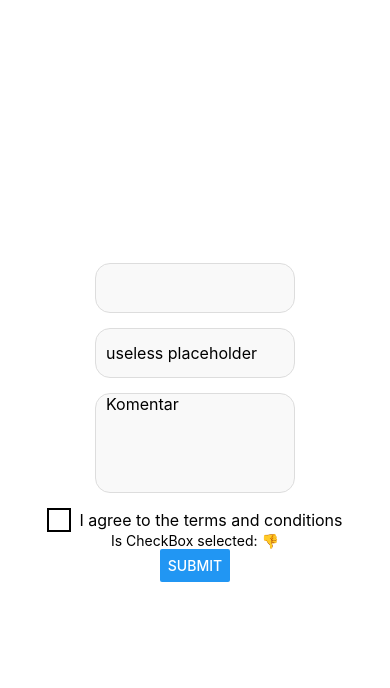
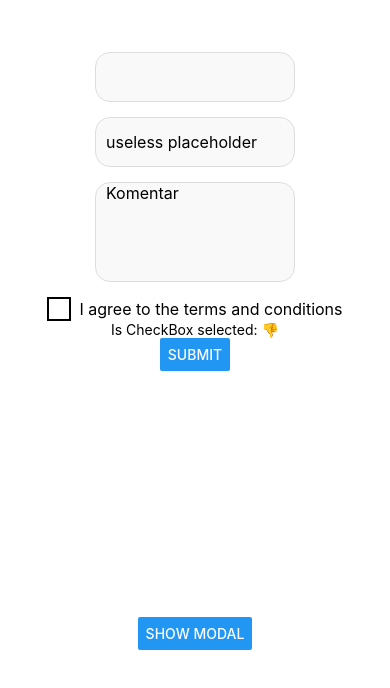
Before and after one commit to nadindakalila/mobile-walled, a React Native app: screen / in a window 390 px wide. Shown: the top 688 px of the page. Built offline with nearby package versions, Linux system fonts and the light colour scheme.

Commit message:
modal defined

```diff
--- a/App.js
+++ b/App.js
@@ -3,6 +3,7 @@ import { StyleSheet, Text, View, Image, ImageBackground, ScrollView, Button, Saf
 import Box from './components/Box';
 import Form from './components/Form';
 import React, {useState} from 'react';
+import ModalComp from './components/Modal';
 
 
 
@@ -10,6 +11,7 @@ export default function App() {
   return (
       <SafeAreaView style={styles.container}>
         <Form></Form>
+        <ModalComp></ModalComp>
       </SafeAreaView>
   );
 }
--- /dev/null
+++ b/components/Modal.js
@@ -0,0 +1,50 @@
+import React, {useState} from 'react';
+import {Alert, Modal, StyleSheet, Text, Button, View, SafeAreaView, Pressable} from 'react-native';
+
+export default function  ModalComp() {
+  const [modalVisible, setModalVisible] = useState(false);
+  return (
+    <SafeAreaView style={styles.centeredView}>
+        <Button title="Show Modal" onPress={() => setModalVisible(true)} />
+        <Modal
+        onRequestClose={() => setModalVisible(false)} //perintah menutup modal
+        visible={modalVisible} // mengatur modal muncul
+        presentationStyle='pageSheet' // untuk mengatur tampilan modal (untuk ios aza)
+        animationType="slide" // untuk mengatur animasi modal
+        transparent={true} // untuk mengatur transparansi modal
+        >
+        <View style={styles.modalView}>
+          <Text style={styles.modalText}>Hello World!</Text>
+          <Button title="Close Modal" onPress={() => setModalVisible(false)} />
+        </View>
+        </Modal>
+      </SafeAreaView>
+  );
+};
+
+const styles = StyleSheet.create({
+  centeredView: {
+    flex: 1,
+    justifyContent: 'center',
+    alignItems: 'center',
+  },
+  modalView: {
+    margin: 20,
+    backgroundColor: 'white',
+    borderRadius: 20,
+    padding: 35,
+    alignItems: 'center',
+    shadowColor: '#000',
+    shadowOffset: {
+      width: 0,
+      height: 2,
+    },
+    shadowOpacity: 0.25,
+    shadowRadius: 4,
+    elevation: 5,
+  },
+  modalText: {
+    marginBottom: 15,
+    textAlign: 'center',
+  },
+});
```
